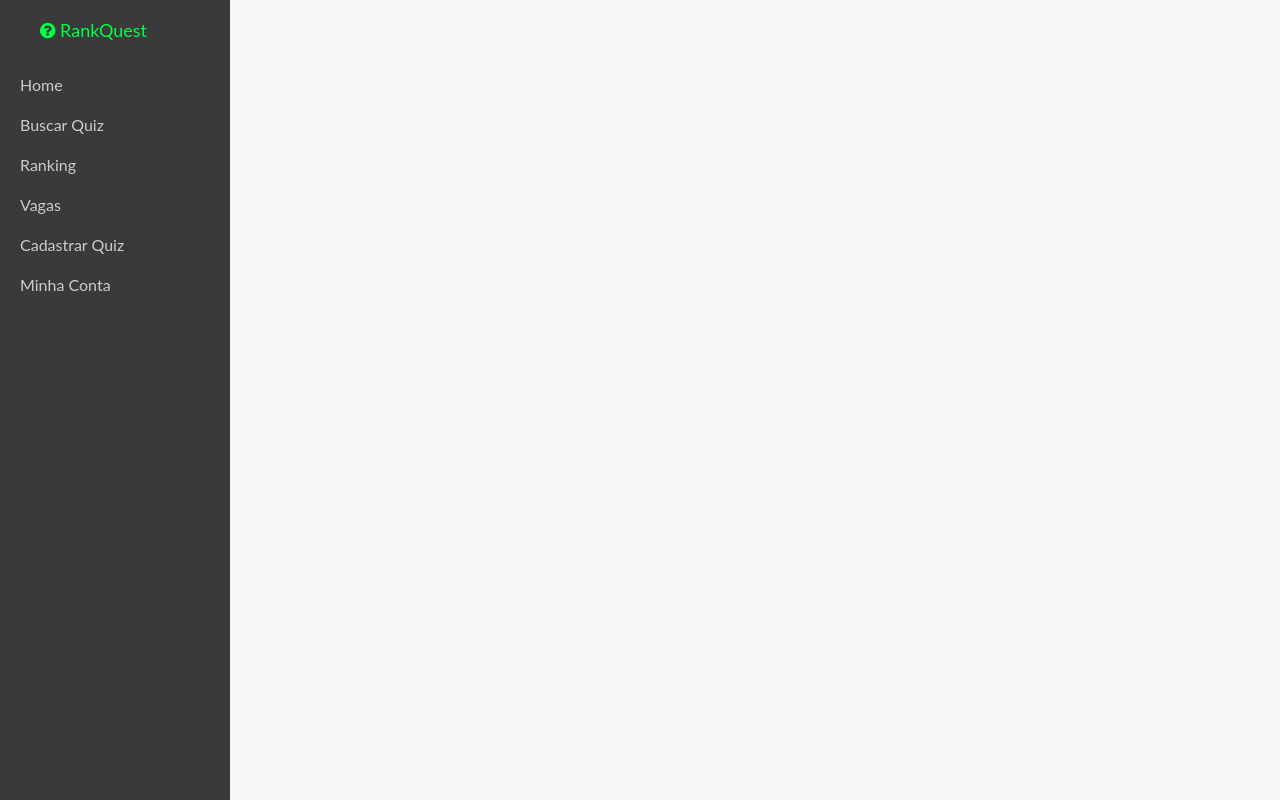
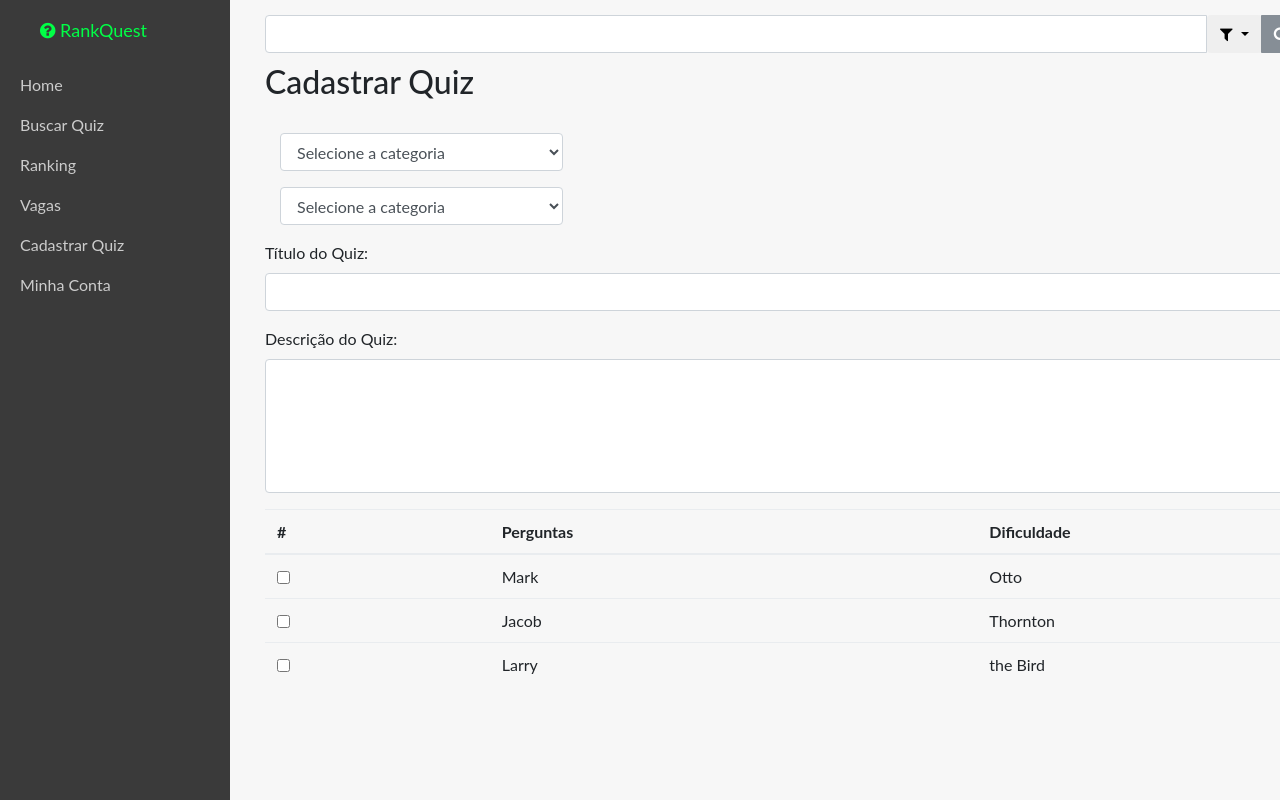
Before and after one commit to gspereira/RankQuest, a PHP site: page /pages/cadastraquiz.php in a window 1280 px wide. Run offline with PHP 8.4, Linux system fonts and the light colour scheme; some libraries are stand-ins or nearby versions.

Commit message:
Cadastra Quiz

```diff
--- a/pages/cadastraquiz.php
+++ b/pages/cadastraquiz.php
@@ -1,3 +1,129 @@
 <?php
 include "menu.php";
 ?>
+
+<div class="container-fluid">
+	<div class="row">
+		<div class="col-lg-10">
+			<!-- Barra de procura -->
+			<div class="input-group">
+				<input type="text" class="form-control">
+				<div class="dropdown dropdown-lg">
+					<button class="btn btn-default dropdown-toggle" data-toggle="dropdown" aria-expanded="false">
+						<i class="fa fa-filter"></i>
+					</button>
+					<div class="dropdown-menu dropdown-menu-right" role="menu">
+						<form class="form-horizontal" role="form">
+							<label for="filter">Filtros</label>
+							<hr>
+							<div class="form-group row">
+								<label for="searchCurso" class="col-sm-2 col-form-label">Curso</label>
+								<div class="col-sm-10">
+									<select class="custom-select" id="searchCurso">
+										<option selected>Escolha um curso</option>
+										<option></option>
+									</select>
+								</div>
+							</div>
+							<div class="form-group row">
+								<label for="searchAssunto" class="col-sm-2 col-form-label">Assunto</label>
+								<div class="col-sm-10">
+									<select class="custom-select" id="searchAssunto">
+										<option selected>Escolha um tema</option>
+										<option></option>
+									</select>
+								</div>
+							</div>
+							<div class="form-group row">
+								<label for="searchNivel" class="col-sm-2 col-form-label">Nível</label>
+								<div class="col-sm-10">
+									<select class="custom-select" id="searchNivel">
+										<option selected>Escolha um nível</option>
+										<option></option>
+									</select>
+								</div>
+							</div>
+							<hr>
+							<button type="submit" class="btn btn-primary pull-right">Aplicar</button>
+						</form>
+					</div>
+				</div>
+				<div class="input-group-btn">
+					<button type="button" class="btn btn-secondary">
+						<i class="fa fa-search" aria-hidden="true"></i>
+					</button>
+				</div>
+			</div>
+		</div>
+	</div>
+</div><br><br>
+<div class="container-fluid">
+	<h2>Cadastrar Quiz</h2><br>
+	<div class="col-lg-3">
+
+		<form class="form-signin well">
+			<div class="form-group">
+				<select class="form-control" id='combo_categorias' type='text' name='combo_categorias'>
+					<option value="">Selecione a categoria </option>
+				</select>
+			</div>
+		</form>
+	</div>
+	<div id="float-right" class="col-lg-3">
+
+		<form class="form-signin well">
+			<div class="form-group">
+				<select class="form-control" id='combo_categorias' type='text' name='combo_categorias'>
+					<option value="">Selecione a categoria </option>
+				</select>
+			</div>
+		</form>
+	</div>
+	<div class="form-group">
+		<label for="title">Título do Quiz:</label>
+		<input type="text" class="form-control" id="title">
+	</div>
+	<div class="form-group">
+		<label for="comment">Descrição do Quiz:</label>
+		<textarea class="form-control" rows="5" id="comment"></textarea>
+	</div>
+	<table class="table">
+		<thead>
+			<tr>
+				<th>#</th>
+				<th>Perguntas</th>
+				<th>Dificuldade</th>
+			</tr>
+		</thead>
+		<tbody>
+			<tr>
+				<th scope="row">  <div class="form-check">
+					<label class="form-check-label">
+						<input type="checkbox" class="form-check-input">
+					</label>
+				</div></th>
+				<td data-toggle="tooltip" data-placemente="top" title="Lorem ipsum dolor sit amet, consectetur adipisicing elit. Non natus enim ea inventore tempore quasi saepe culpa totam nihil pariatur quidem doloremque corporis vitae at suscipit quibusdam ex, optio. Porro?">Mark</td>
+				<td data-toggle="tooltip" data-placemente="top" title="Lorem ipsum dolor sit amet, consectetur adipisicing elit. Non natus enim ea inventore tempore quasi saepe culpa totam nihil pariatur quidem doloremque corporis vitae at suscipit quibusdam ex, optio. Porro?">Otto</td>
+			</tr>
+			<tr>
+				<th scope="row">  <div class="form-check">
+					<label class="form-check-label">
+						<input type="checkbox" class="form-check-input">
+					</label>
+				</div></th>
+				<td>Jacob</td>
+				<td>Thornton</td>
+			</tr>
+			<tr>
+				<th scope="row">  <div class="form-check">
+					<label class="form-check-label">
+						<input type="checkbox" class="form-check-input">
+					</label>
+				</div></th>
+				<td>Larry</td>
+				<td>the Bird</td>
+			</tr>
+		</tbody>
+	</table>
+</body>
+</html>
```
